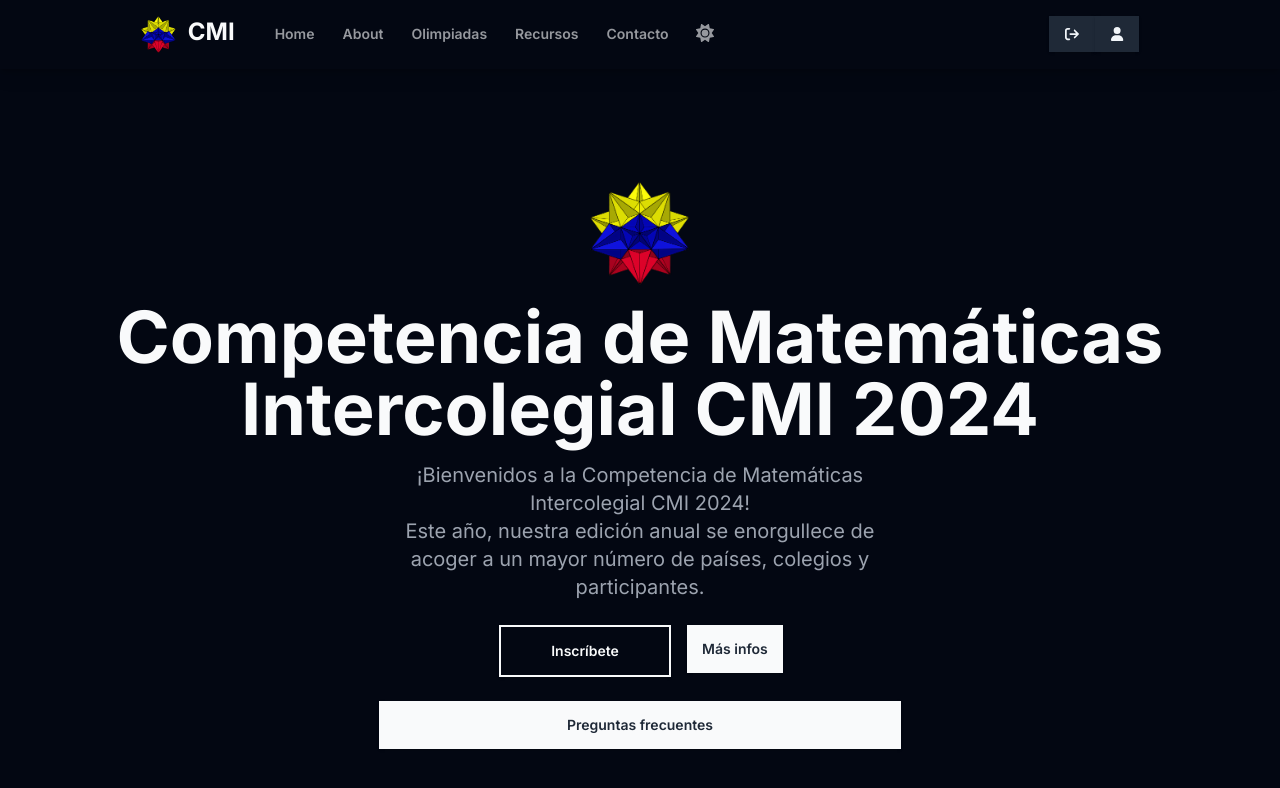
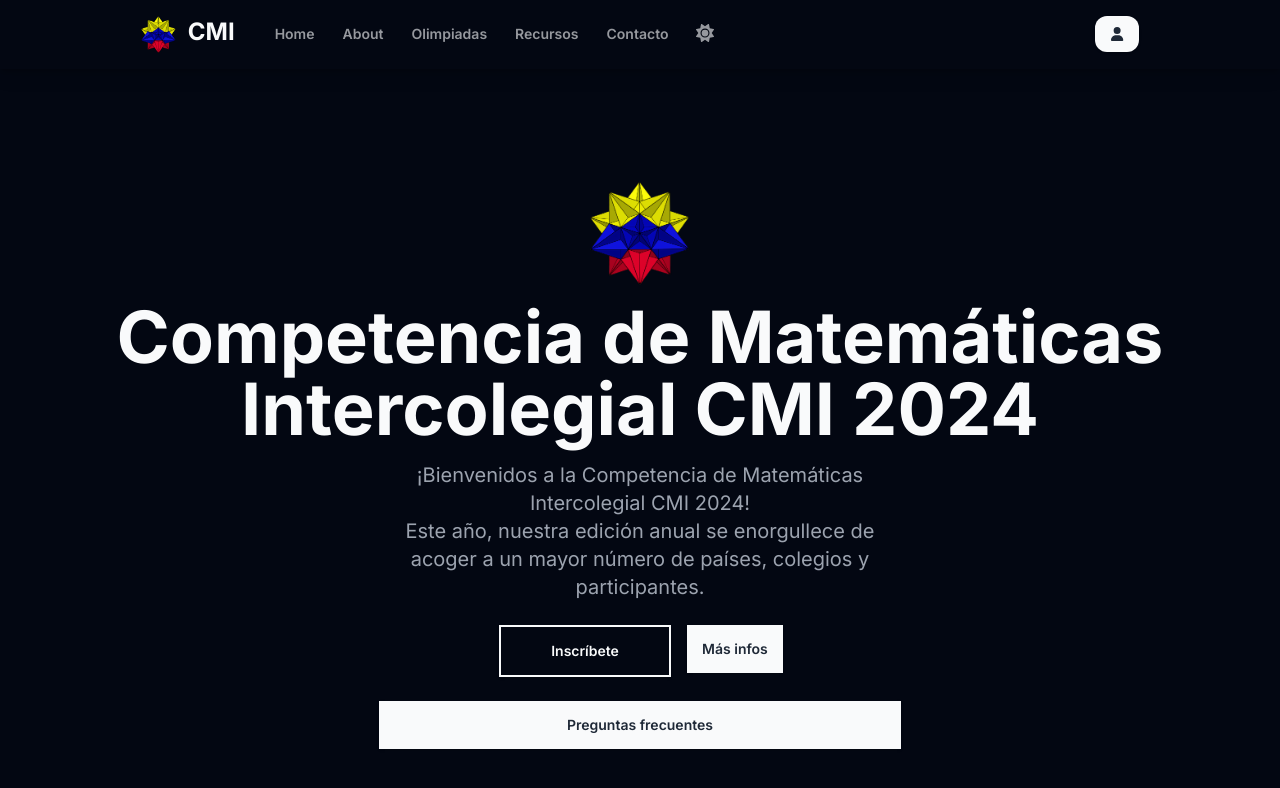
Before and after one commit to LeonardoZambranoL/cmi-ema-frontend, a Next.js app: page / in a window 1280 px wide. Shown: the top 788 px of the page. Built offline with nearby package versions, Linux system fonts and the light colour scheme.

Commit message:
minor changes

```diff
--- a/src/components/Navbar/Navbar.tsx
+++ b/src/components/Navbar/Navbar.tsx
@@ -15,7 +15,6 @@ import NavbarLinksDropdown from "./NavbarLinksDropdown";
 import { Button } from "../ui/button";
 
 function Navbar() {
-  //bg-gray-900
   return (
     <header className="bg-inherit p-4 justify-between items-center flex flex-col sticky top-0 z-50 shadow-md drop-shadow-lg">
       <div className="flex md:flex-row w-11/12 md:w-4/5 justify-between">
@@ -37,10 +36,10 @@ function Navbar() {
           className={`flex gap-10 mt-6 md:flex-row md:gap-4 md:mt-0 font-bold`}
         ></div>
         <div className="flex flex-row">
-          <Button className="hidden md:flex font-semibold bg-secondary text-slate-100 hover:bg-secondary/80">
+          <Button className="hidden font-semibold bg-primary text-secondary hover:bg-primary/80 rounded-xl">
             <FontAwesomeIcon icon={faSignOut} />
           </Button>
-          <Button className="hidden md:flex font-semibold bg-secondary text-slate-100 hover:bg-secondary/80">
+          <Button className="hidden md:flex font-semibold bg-primary text-secondary hover:bg-primary/80 rounded-xl">
             <FontAwesomeIcon icon={faUser} />
           </Button>
         </div>
@@ -54,7 +53,7 @@ function Navbar() {
             <DropdownMenuContent>
               <DropdownMenuLabel>Menu</DropdownMenuLabel>
               <DropdownMenuSeparator />
-              <NavbarLinksDropdown className=""/>
+              <NavbarLinksDropdown className="" />
             </DropdownMenuContent>
           </DropdownMenu>
         </div>
```
